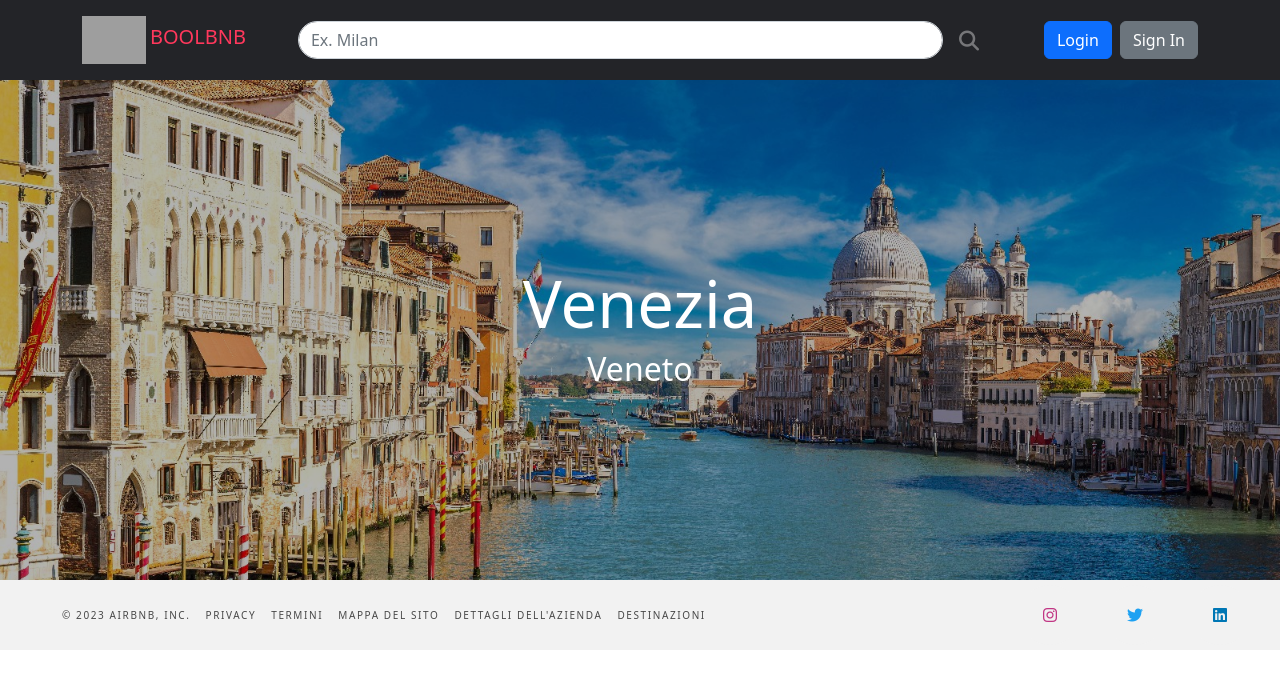
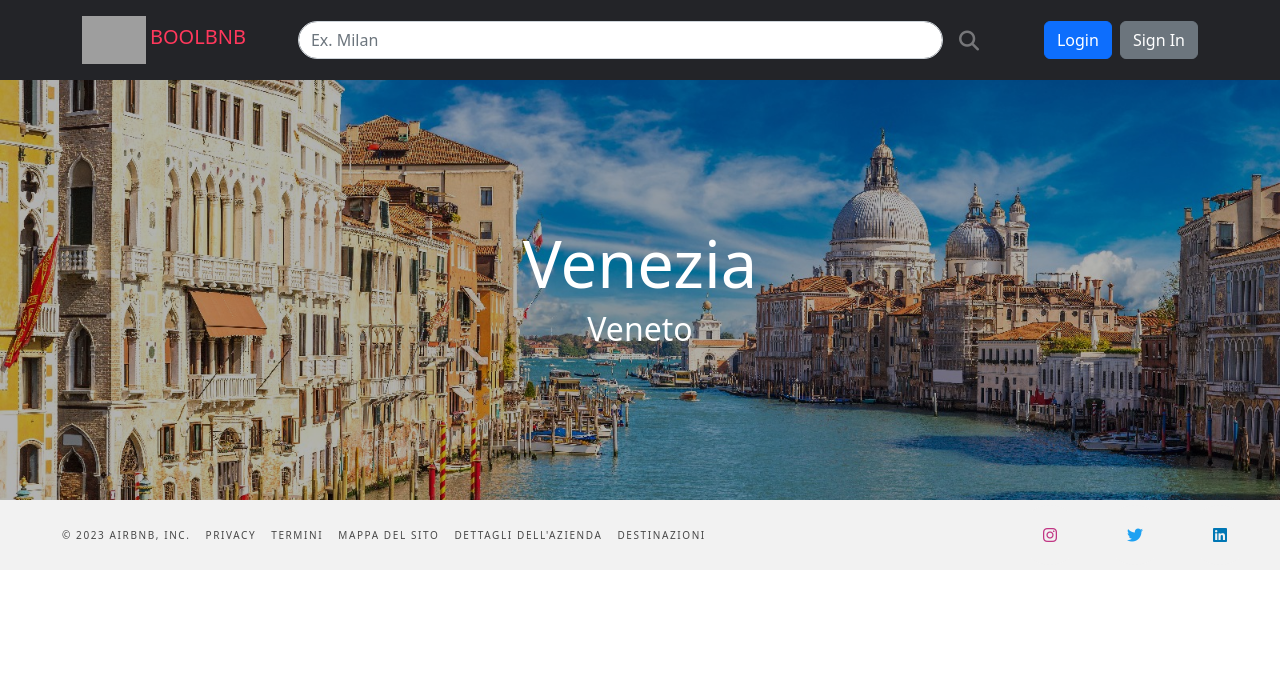
Before and after one commit to AndreaChiari/boolbnb, a Vue app: page / in a window 1280 px wide. Shown: the top 688 px of the page. Built offline with nearby package versions, Linux system fonts and the light colour scheme; grey boxes are pictures that could not be loaded.

Commit message:
added responsive to jumbotron

```diff
--- a/src/components/AppJumbotron.vue
+++ b/src/components/AppJumbotron.vue
@@ -60,21 +60,21 @@ export default {
     <section class="jumbotron">
         <div class="thumb-container h-100" v-for="(city, i) in citiesData" :key="city.id" v-show="currentIndex === i"
             @mouseenter="jumbotronMouseover()" @mouseleave="restartAutoplay()">
-            <i class="fa-solid fa-chevron-left fa-4x" @click="goTo('prev')"></i>
+            <i class="fa-solid fa-chevron-left" @click="goTo('prev')"></i>
             <img :src="getImageUrl(city.thumb)" :alt="city.name">
             <div class="info text-center d-flex flex-column justify-content-center"
                 @click="$emit('searchCity', currentCity)">
                 <h2>{{ city.name }}</h2>
                 <h4>{{ city.region }}</h4>
             </div>
-            <i class="fa-solid fa-chevron-right fa-4x" @click="goTo('next')"></i>
+            <i class="fa-solid fa-chevron-right" @click="goTo('next')"></i>
         </div>
     </section>
 </template>
 
 <style scoped lang="scss">
 .jumbotron {
-    height: 500px;
+    height: 100px;
 
     .thumb-container {
         position: relative;
@@ -96,11 +96,11 @@ export default {
             z-index: 1;
 
             h2 {
-                font-size: 65px;
+                font-size: 30px;
             }
 
             h4 {
-                font-size: 32px;
+                font-size: 18px;
             }
         }
 
@@ -142,4 +142,32 @@ export default {
     }
 
 }
+
+@media screen and (min-width: 577px) {
+    .jumbotron {
+        height: 200px;
+
+        .fa-solid {
+            font-size: 2em;
+        }
+    }
+}
+
+@media screen and (min-width: 1201px) {
+    .jumbotron {
+        height: 420px;
+
+        .fa-solid {
+            font-size: 4em;
+        }
+
+        .thumb-container .info h2 {
+            font-size: 65px;
+        }
+
+        .thumb-container .info h4 {
+            font-size: 32px;
+        }
+    }
+}
 </style>
```
